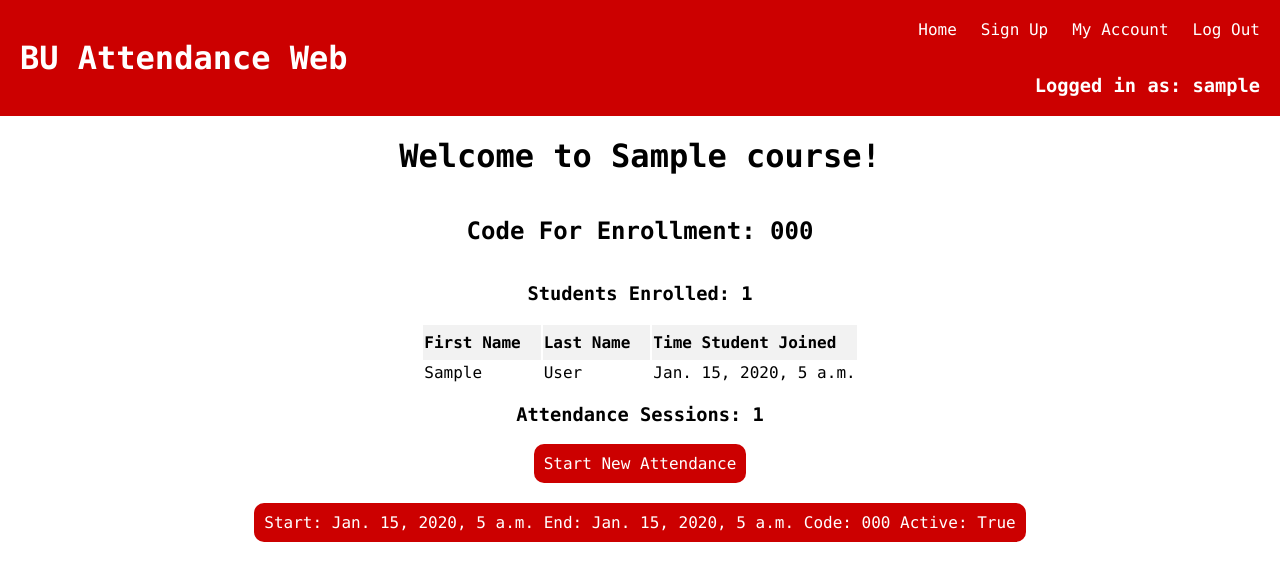
After one commit to sphung01/cs412-django, a Django app: page /project/courses/1/ in a window 1280 px wide. The commit adds this page. Shown: the top 581 px of the page. Run offline with Django 5.2, Linux system fonts and the light colour scheme; a user stored in the database is signed in; tables that the repository leaves empty hold one stand-in row (values such as "Sample post").

Commit message:
Able to enroll for class

```diff
--- a/project/models.py
+++ b/project/models.py
@@ -1,6 +1,9 @@
 from django.db import models
 from django.contrib.auth.models import User
 from django.urls import reverse
+from django.utils import timezone
+from datetime import timedelta
+
 
 # Create your models here.
 class ProjectUser(models.Model):
@@ -113,9 +116,25 @@ class Attendance(models.Model):
     # These are the attributes/fields
     course = models.ForeignKey(Course, on_delete=models.CASCADE) # The Course the attendance belongs to
     code = models.CharField(max_length=8, blank=False) # A random generated code for students to enter
-    is_active = models.BooleanField() # To tell that the Attendance is active for students to prove their presence
-    start_time = models.DateTimeField(auto_now=True) # Start time of the code appearing
+    is_active = models.BooleanField(default=True) # To tell that the Attendance is active for students to prove their presence
+    start_time = models.DateTimeField(default=timezone.now) # Start time of the code appearing
     end_time = models.DateTimeField() # And expiration time for the code
+
+    def save(self, *args, **kwargs):
+        # Set end_time to 2 mins after start_time if not already set
+
+        # So if the expiration time does not exist,
+        # then we can add 2 minutes to the start time
+        if not self.end_time:
+            self.end_time = self.start_time + timedelta(minutes=2)
+        super().save(*args, **kwargs)
+
+    def is_expired(self):
+        """
+            Now if we check that the time now is later than the expiration
+            time, we return true that the session is over.
+        """
+        return timezone.now() > self.end_time
 
     def __str__(self):
         """
--- /dev/null
+++ b/project/templates/project/course_detail.html
@@ -0,0 +1,47 @@
+<!--
+    File: project/templates/project/course_detail.html
+    Author: Steven Phung (sphung01@bu.edu), 6/21/2025
+    Description: A page that displays a course that was clicked on
+    by the user.
+-->
+
+{% extends 'project/base.html' %}
+{% block content %}
+<main class="course-detail-page">
+    <h1>Welcome to {{ course.class_name }}!</h1>
+
+    {% with request.user.projectuser_set.first as profile %}
+        {% if profile and profile.role == "Teacher" %}
+            <h2>Code For Enrollment: {{ course.code }}</h2>
+
+            <h3>Students Enrolled: {{ course.enrollment_set.count }}</h3>
+            <table class="record-table">
+                <tr>
+                    <th>First Name</th>
+                    <th>Last Name</th>
+                    <th>Time Student Joined</th>
+                </tr>
+                {% for enrollment in course.enrollment_set.all %}
+                    <tr>
+                        <td>{{ enrollment.student.first_name }}</td>
+                        <td>{{ enrollment.student.last_name }}</td>
+                        <td>{{ enrollment.joined_time }}</td>
+                    </tr>
+                {% endfor %}
+            </table>
+
+            <h3>Attendance Sessions: {{ course.attendance_set.count }}</h3>
+            <a>
+                Start New Attendance
+            </a>
+            {% for attendance in attendances %}
+                <a>
+                    Start: {{ attendance.start_time }} End: {{ attendance.end_time }} Code: {{ attendance.code }} Active: {{ attendance.is_active }}
+                </a>
+            {% endfor %}
+
+        {% endif %}
+    {% endwith %}
+
+</main>
+{% endblock %}
--- a/project/urls.py
+++ b/project/urls.py
@@ -38,6 +38,9 @@ urlpatterns = [
     path('logout/', auth_views.LogoutView.as_view(next_page='project:home'), name='logout'),
     path('signup/', CreateUserView.as_view(), name='sign_up'),
     path('account/<int:pk>', ShowAccountView.as_view(), name='account'),
-    path('courses/', ShowCoursesView.as_view(), name='courses'),
+    path('courses/', ShowAllCoursesView.as_view(), name='courses'),
+    path('courses/<int:pk>/', ShowCourseViewPage.as_view(), name='course_detail'),
+    path('courses/join_class', CreateEnrollmentView.as_view(), name='join_class'),
+    path('courses/attendance_session/<int:pk>', CreateReportView.as_view(), name='attendance_session'),
 ]
 urlpatterns += static(settings.STATIC_URL, document_root=settings.STATIC_ROOT)
--- a/project/views.py
+++ b/project/views.py
@@ -79,7 +79,7 @@ class ShowAccountView(DetailView):
     template_name = 'project/show_my_account.html'
     context_object_name = 'account'
 
-class ShowCoursesView(ListView):
+class ShowAllCoursesView(ListView):
     model = Course
     template_name = 'project/show_courses.html'
     context_object_name = 'courses'
@@ -88,3 +88,44 @@ class ShowCoursesView(ListView):
         # Only show courses created by the current teacher
         project_user = ProjectUser.objects.get(user=self.request.user)
         return Course.objects.filter(teacher=project_user)
+
+class ShowCourseViewPage(DetailView):
+    model = Course
+    template_name = 'project/course_detail.html'
+    context_object_name = 'course'
+
+    def get_context_data(self, **kwargs):
+        context = super().get_context_data(**kwargs)
+        context['attendances'] = self.object.attendance_set.order_by('-start_time')
+        return context
+
+class CreateEnrollmentView(CreateView):
+    model = Enrollment
+    template_name = 'project/join_class_code.html'
+    form_class = CreateEnrollmentForm
+
+    def form_valid(self, form):
+
+        code = self.request.POST.get('join_class_code')
+
+        try:
+            course = Course.objects.get(code=code)
+            student_profile = ProjectUser.objects.get(user=self.request.user)
+            if Enrollment.objects.filter(student=student_profile, course=course.pk).exists():
+                form.add_error(None, "You are already enrolled in this course.")
+                return self.form_invalid(form)
+            new_enrollment = Enrollment(student=student_profile, course=course)
+            new_enrollment.save()
+
+        except Course.DoesNotExist:
+            form.add_error('join_class_code', "No course found with this code.")
+            return self.form_invalid(form)
+
+
+        return super().form_valid(form)
+
+class CreateReportView(CreateView):
+    model = Enrollment
+    template_name = 'project/attendance_code.html'
+    form_class = CreateReportForm
+    context_object_name = 'enrollment'
--- a/static/project_styles.css
+++ b/static/project_styles.css
@@ -179,13 +179,28 @@ a {
     cursor: pointer;
 }
 
-.course-container {
-    background-color: #CC0000;
-    margin: 0, 300px;
-    margin-bottom: 20px;
-    border-radius: 10px;
+/* This part right here is for styling the course_detail.html file */
+.course-detail-page {
+    display: flex;
+    flex-direction: column;
+    text-align: center;
+    justify-content: center;
+    align-items: center;
 }
 
-.course-container h3 {
+.course-detail-page a {
+    background-color: #CC0000;
     padding: 10px;
+    border-radius: 10px;
+    margin-bottom: 20px;
 }
+
+.course-detail-page a:hover {
+    background-color: black;
+    color: white;
+    cursor: pointer;
+}
+
+.record-table tr:nth-child(odd) {
+    background-color: #f2f2f2; /* Light gray for even rows */
+}
```
Also changed, not shown: project/forms.py (+33 -1 lines), project/templates/project/attendance_code.html (added, +11 -0 lines), project/templates/project/home.html (+8 -0 lines), project/templates/project/join_class_code.html (added, +11 -0 lines), project/templates/project/show_courses.html (+22 -7 lines), project/migrations/0011_alter_attendance_is_active_and_more.py (added).
